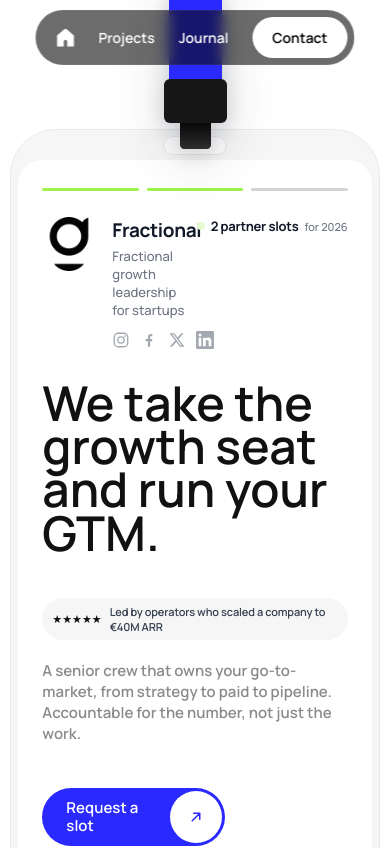
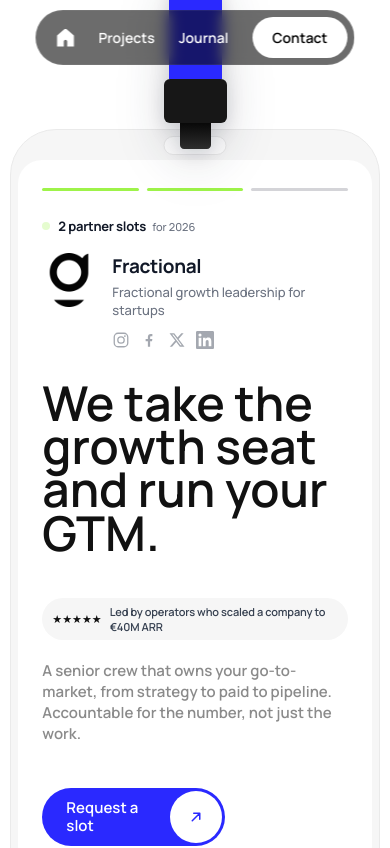
Before and after one commit to lukxce/frctnl.agency-frontend, a Next.js app: page / in a window 390 px wide. Shown: the top 848 px of the page. Built offline with nearby package versions, Linux system fonts and the light colour scheme.

Commit message:
Restore original template hero layout: column-reverse on mobile, nowrap badge
Co-Authored-By: Claude Opus 4.6 <noreply@anthropic.com>

```diff
--- a/app/components/HeroCard/AvailabilityBadge.module.css
+++ b/app/components/HeroCard/AvailabilityBadge.module.css
@@ -44,6 +44,7 @@
   font-weight: 700;
   letter-spacing: -0.02em;
   color: #111827;
+  white-space: nowrap;
 }
 
 .period {
@@ -51,6 +52,7 @@
   font-size: 12px;
   font-weight: 500;
   color: #6b7280;
+  white-space: nowrap;
 }
 
 @media (max-width: 640px) {
@@ -58,12 +60,7 @@
     flex-direction: row;
     align-items: center;
     gap: 6px;
-    width: auto;
     align-self: flex-start;
-  }
-
-  .row {
-    gap: 6px;
   }
 
   .slots {
--- a/app/components/HeroCard/HeroCardHeader.module.css
+++ b/app/components/HeroCard/HeroCardHeader.module.css
@@ -64,17 +64,14 @@
 
 @media (max-width: 640px) {
   .header {
-    flex-direction: row;
-    flex-wrap: wrap;
-    align-items: center;
-    gap: 12px;
+    flex-direction: column-reverse;
+    gap: 18px;
     margin-top: 26px;
   }
 
   .left {
     flex-direction: row;
-    flex: 1;
-    min-width: 0;
+    width: 100%;
   }
 
   .meta {
```
